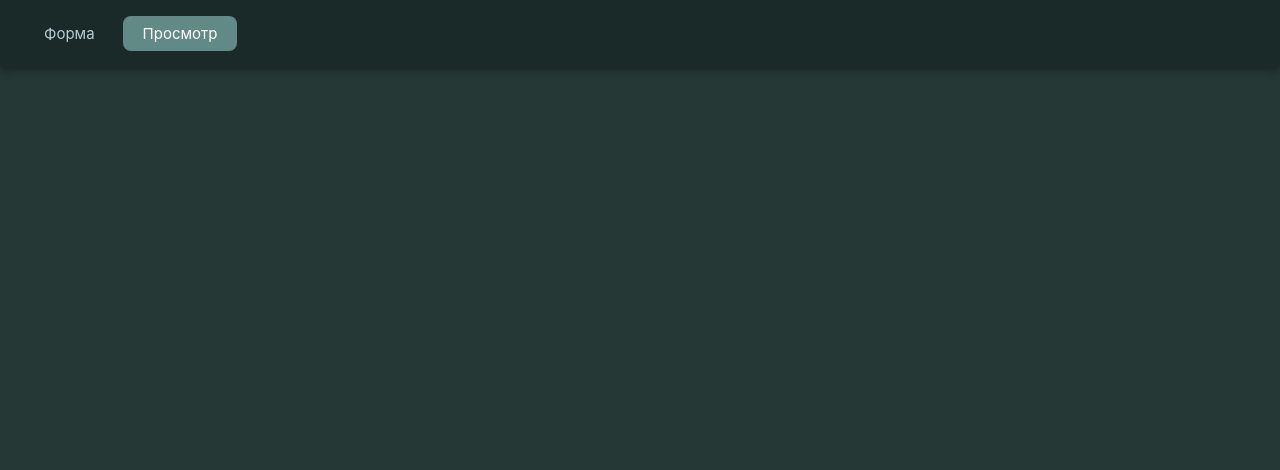
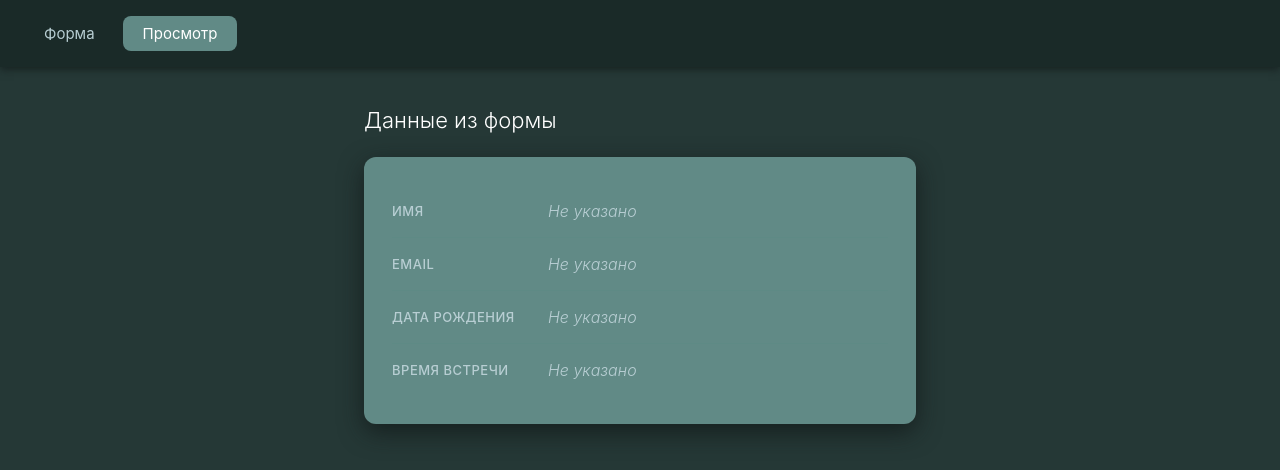
Before and after one commit to KatruxaGudkova/CustomDatePicker, a React (Create React App) app: page /display in a window 1280 px wide. Before the commit this address had no page. Shown: the top 470 px of the page. Built offline with nearby package versions, Linux system fonts and the light colour scheme.

Commit message:
Создана 2 страница - Просмотр. Добавлен роут для 2 страницы.

```diff
--- a/src/App.js
+++ b/src/App.js
@@ -1,5 +1,6 @@
 import { Routes, Route, NavLink } from 'react-router-dom';
 import FormPage from './pages/FormPage/FormPage';
+import DisplayPage from './pages/DisplayPage/DisplayPage';
 import './App.css';
 import './_var.css';
 
@@ -9,13 +10,13 @@ function App() {
       <nav className="nav">
         <NavLink
           to="/"
-          className={({ isActive }) => isActive ? 'nav-link nav-link--active' : 'nav-link'}
+          className={({ isActive }) => (isActive ? 'nav-link nav-link--active' : 'nav-link')}
         >
           Форма
         </NavLink>
         <NavLink
           to="/display"
-          className={({ isActive }) => isActive ? 'nav-link nav-link--active' : 'nav-link'}
+          className={({ isActive }) => (isActive ? 'nav-link nav-link--active' : 'nav-link')}
         >
           Просмотр
         </NavLink>
@@ -24,6 +25,7 @@ function App() {
       <main className="main">
         <Routes>
           <Route path="/" element={<FormPage />} />
+          <Route path="/display" element={<DisplayPage />} />
         </Routes>
       </main>
     </div>
@@ -31,7 +33,6 @@ function App() {
 }
 
 export default App;
-
 
 // import { useState } from 'react';
 // import CustomDatePicker from './components/CustomDatePicker/CustomDatePicker';
--- /dev/null
+++ b/src/pages/DisplayPage/DisplayPage.css
@@ -0,0 +1,62 @@
+.display-page {
+  display: flex;
+  flex-direction: column;
+  gap: 24px;
+}
+
+.display-page__title {
+  font-size: 22px;
+  font-weight: 300;
+  color: var(--datepicker-text);
+  font-family: 'Inter', sans-serif;
+}
+
+.display__card {
+  background: var(--datepicker-primary);
+  padding: 28px;
+  border-radius: 12px;
+  box-shadow: 0 8px 24px var(--datepicker-shadow);
+  display: flex;
+  flex-direction: column;
+  gap: 0;
+}
+
+.display__row {
+  display: flex;
+  align-items: center;
+  gap: 16px;
+  padding: 16px 0;
+  border-bottom: 1px solid var(--datepicker-focus-ring);
+}
+
+.display__row:last-child {
+  border-bottom: none;
+}
+
+.display__label {
+  font-size: 13px;
+  color: var(--datepicker-bg);
+  font-weight: 500;
+  min-width: 140px;
+  text-transform: uppercase;
+  letter-spacing: 0.5px;
+}
+
+.display__value {
+  font-size: 16px;
+  color: var(--datepicker-text);
+  font-weight: 400;
+}
+
+.display__value--empty {
+  color: var(--datepicker-bg);
+  font-style: italic;
+  font-weight: 300;
+}
+
+.display__hint {
+  font-size: 13px;
+  color: var(--datepicker-bg);
+  text-align: center;
+  opacity: 0.8;
+}
--- /dev/null
+++ b/src/pages/DisplayPage/DisplayPage.jsx
@@ -0,0 +1,40 @@
+import { useSelector } from 'react-redux';
+import './DisplayPage.css';
+
+function formatDate(isoString, mode = 'date') {
+  if (!isoString) return null;
+
+  const date = new Date(isoString);
+  if (mode === 'date')
+    return date.toLocaleDateString('ru-RU', { day: '2-digit', month: '2-digit', year: 'numeric' });
+  if (mode === 'time')
+    return date.toLocaleTimeString('ru-RU', { hour: '2-digit', minute: '2-digit' });
+}
+
+function DisplayPage() {
+  const { name, email, birthDate, meetingTime } = useSelector((state) => state.form);
+
+  const Row = ({ label, value }) => (
+    <div className="display__row">
+      <span className="display__label">{label}</span>
+      <span className={`display__value ${!value ? 'display__value--empty' : ''}`}>
+        {value || 'Не указано'}
+      </span>
+    </div>
+  );
+
+  return (
+    <div className="display-page">
+      <h1 className="display-page__title">Данные из формы</h1>
+
+      <div className="display__card">
+        <Row label="Имя" value={name} />
+        <Row label="Email" value={email} />
+        <Row label="Дата рождения" value={formatDate(birthDate, 'date')} />
+        <Row label="Время встречи" value={formatDate(meetingTime, 'time')} />
+      </div>
+    </div>
+  );
+}
+
+export default DisplayPage;
```
